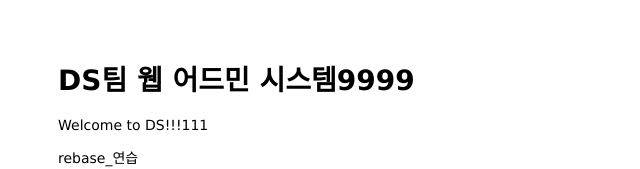
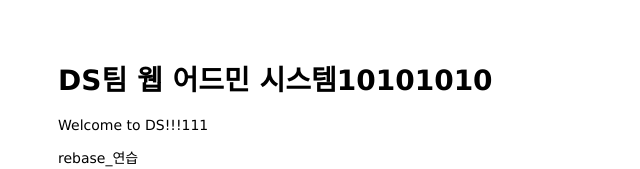
Before and after one commit to next820A/mastering-git-github, a plain HTML site: page public/index.html in a window 1280 px wide. Shown: the top 169 px of the page, without its empty margins (0-640 px from the left). Drawn offline with Linux system fonts and the light colour scheme.

Commit message:
modify 10

```diff
--- a/public/index.html
+++ b/public/index.html
@@ -6,7 +6,7 @@
 </head>
 
 <body>
-  <h1>DS팀 웹 어드민 시스템9999</h1>
+  <h1>DS팀 웹 어드민 시스템10101010</h1>
   <p>Welcome to DS!!!111</p>
   <p>rebase_연습</p>
   <p>rebase_연습2</p>
```
